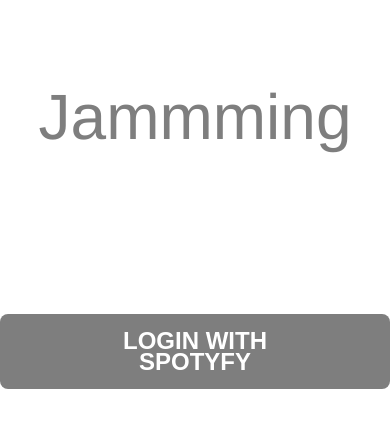
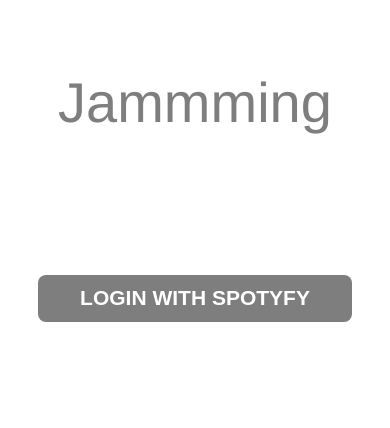
Before and after one commit to DOH1211/ccdm-jammming, a React (Create React App) app: page / in a window 390 px wide. Shown: the top 428 px of the page. Built offline with nearby package versions, Linux system fonts and the light colour scheme; no server answers.

Commit message:
add css and font awesome Search Icon for mobile search input filed

```diff
--- a/package.json
+++ b/package.json
@@ -3,11 +3,14 @@
   "version": "0.1.0",
   "private": true,
   "dependencies": {
+    "@fortawesome/free-solid-svg-icons": "^6.7.2",
+    "@fortawesome/react-fontawesome": "^0.2.2",
     "axios": "^1.8.1",
     "cra-template": "1.2.0",
     "query-string": "^9.1.1",
     "react": "^19.0.0",
     "react-dom": "^19.0.0",
+    "react-responsive": "^10.0.1",
     "react-scripts": "5.0.1",
     "web-vitals": "^4.2.4"
   },
--- a/src/App.css
+++ b/src/App.css
@@ -1,3 +1,7 @@
+html {
+  font-size: 16px;
+}
+
 .App {
   font-size: 16px;
   margin: 5rem auto;
@@ -5,6 +9,11 @@
   text-align: center;
   font-family: Helvetica, sans-serif;
   color: #7e7e7e;
+}
+@media screen and (max-width: 560px) {
+  html {
+    font-size: 14px;
+  }
 }
 .App-header h1 {
   font-size: 4rem;
@@ -33,7 +42,7 @@
   background-color: #1ed760;
 }
 .btn-large {
-  padding: 1rem 5rem;
+  padding: 1rem 3rem;
   font-size: 1.5rem;
   line-height: 1.333rem;
 }
--- a/src/Components/SearchBar.js
+++ b/src/Components/SearchBar.js
@@ -1,6 +1,8 @@
 import { useState } from "react";
 import styles from "./SearchBar.module.css";
 import Button from "../UI/Button";
+
+import { faMagnifyingGlass } from "@fortawesome/free-solid-svg-icons";
 
 function SearchBar({ search }) {
   const [term, setTerm] = useState("");
@@ -23,6 +25,7 @@
       <Button
         className="btn btn-small"
         onClick={handleClick}
+        faIcon={faMagnifyingGlass}
         btnText="Search"
       />
     </div>
--- a/src/Components/SearchBar.module.css
+++ b/src/Components/SearchBar.module.css
@@ -6,3 +6,9 @@
   border: none;
   border-bottom: 1px solid #bdbdbd;
 }
+
+@media screen and (max-width: 560px) {
+  .inputField {
+    min-width: 15rem;
+  }
+}
--- a/src/UI/Button.js
+++ b/src/UI/Button.js
@@ -1,7 +1,15 @@
-function Button({ className, btnText, onClick }) {
+import { useMediaQuery } from "react-responsive";
+import { FontAwesomeIcon } from "@fortawesome/react-fontawesome";
+
+function Button({ className, faIcon = null, btnText, onClick }) {
+  let isMobile = useMediaQuery({ maxWidth: 560 });
+  if (btnText !== "Search") {
+    isMobile = false;
+  }
+
   return (
     <button className={className} onClick={onClick}>
-      {btnText}
+      {isMobile ? <FontAwesomeIcon icon={faIcon} /> : btnText}
     </button>
   );
 }
```
Also changed, not shown: 1 other file (tests, documents, lock files or other folders).
